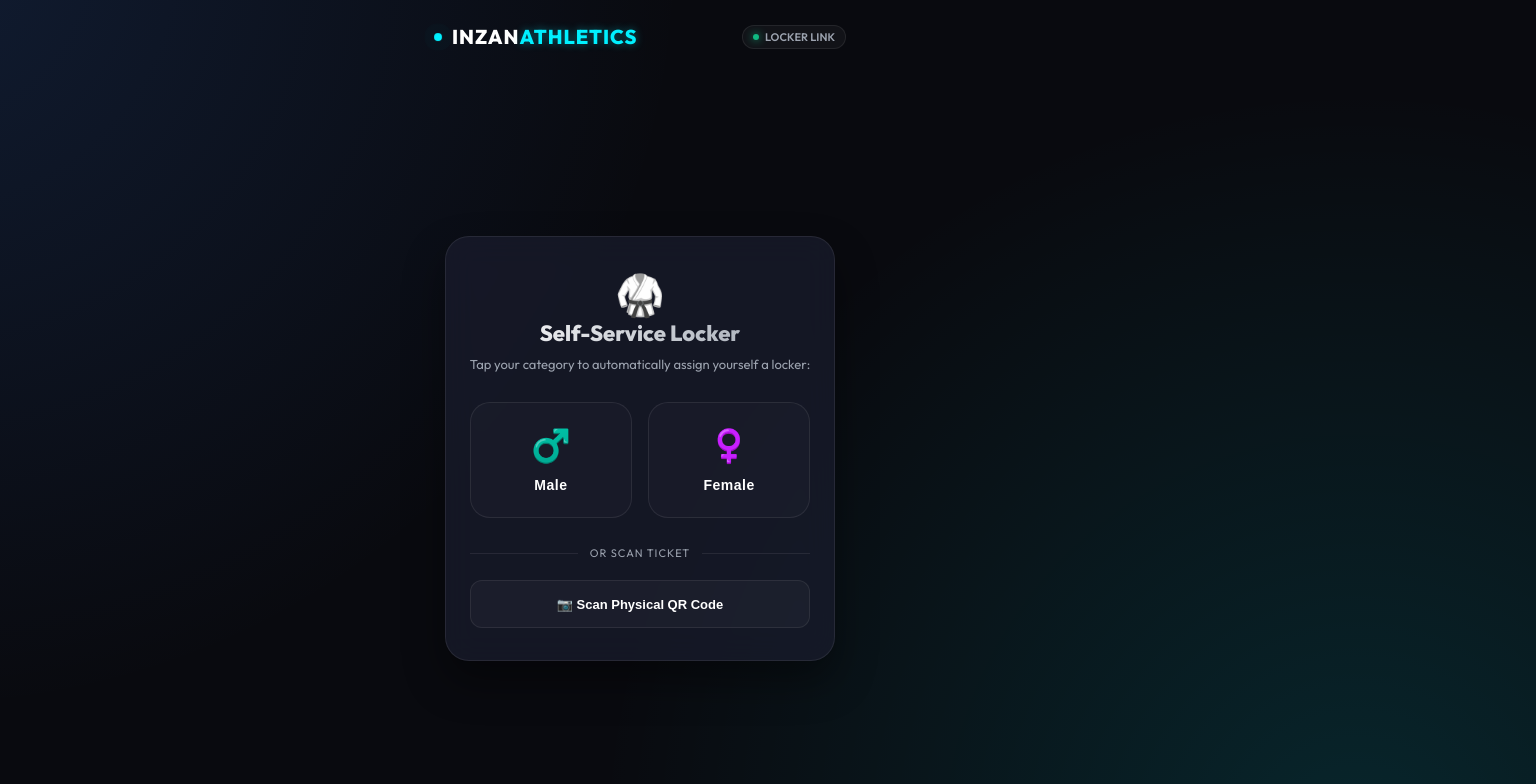
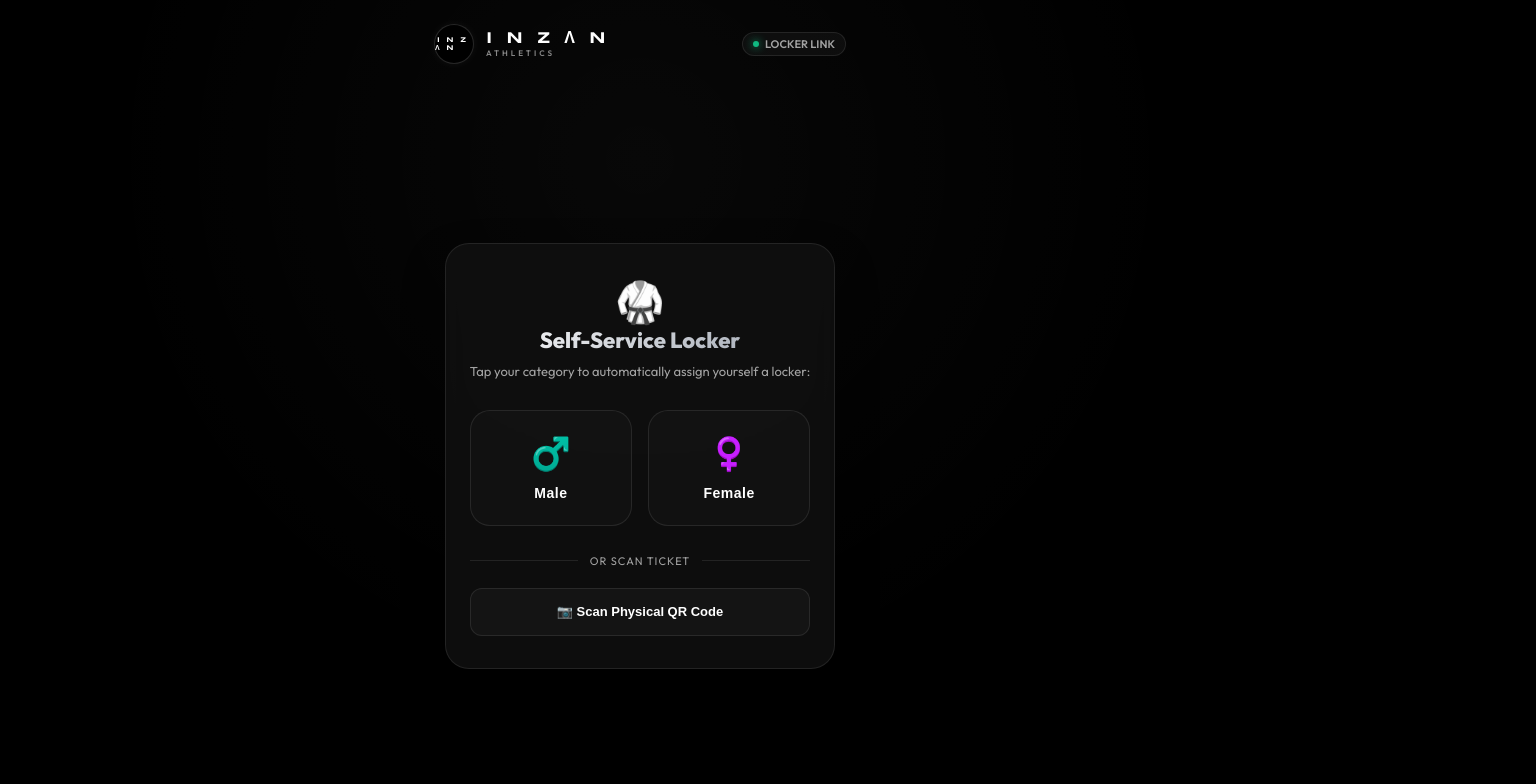
Before and after one commit to michaelmagdy15/inzanlockerbootstrap, a website: page public/index.html in a window 1280 px wide. Shown: the top 784 px of the page, 1536 px wide, since content can reach past the window. Drawn offline with nearby package versions, Linux system fonts and the light colour scheme.

Commit message:
Update PWA and reception branding to gym's black/white/grey theme and add Syncopate typography logo

```diff
--- a/public/index.html
+++ b/public/index.html
@@ -8,7 +8,7 @@
   <link rel="stylesheet" href="/style.css">
   <link rel="preconnect" href="https://fonts.googleapis.com">
   <link rel="preconnect" href="https://fonts.gstatic.com" crossorigin>
-  <link href="https://fonts.googleapis.com/css2?family=Outfit:wght@300;400;600;800&display=swap" rel="stylesheet">
+  <link href="https://fonts.googleapis.com/css2?family=Outfit:wght@300;400;600;800&family=Syncopate:wght@700&display=swap" rel="stylesheet">
   <meta name="apple-mobile-web-app-capable" content="yes">
   <meta name="apple-mobile-web-app-status-bar-style" content="black-translucent">
   <!-- Load HTML5 QR Code Scanner Library -->
@@ -19,8 +19,13 @@
     <!-- Header -->
     <header class="header">
       <div class="logo-container">
-        <div class="pulse-dot"></div>
-        <span class="logo-text">INZAN<span class="highlight">ATHLETICS</span></span>
+        <div class="gym-pfp">
+          <span class="pfp-text">I N Z Λ N</span>
+        </div>
+        <div class="brand-text-wrapper">
+          <span class="logo-text-primary">I N Z Λ N</span>
+          <span class="logo-text-sub">ATHLETICS</span>
+        </div>
       </div>
       <div class="system-status" id="system-status">
         <span class="status-indicator online"></span>
--- a/public/style.css
+++ b/public/style.css
@@ -1,15 +1,15 @@
 :root {
-  --bg-primary: #090a0f;
-  --bg-secondary: #141622;
-  --card-bg: rgba(26, 29, 46, 0.7);
-  --accent-cyan: #00f0ff;
-  --accent-blue: #3b82f6;
+  --bg-primary: #000000;
+  --bg-secondary: #0d0d0d;
+  --card-bg: rgba(18, 18, 18, 0.75);
+  --accent-cyan: #ffffff;
+  --accent-blue: #ffffff;
   --accent-green: #10b981;
   --accent-orange: #f59e0b;
   --accent-red: #ef4444;
   --text-primary: #ffffff;
-  --text-secondary: #9ca3af;
-  --border-color: rgba(255, 255, 255, 0.08);
+  --text-secondary: #a3a3a3;
+  --border-color: rgba(255, 255, 255, 0.09);
 }
 
 * {
@@ -31,16 +31,15 @@ body {
   padding: 16px;
 }
 
-/* Background Gradients */
+/* Background Gradients - Ultra premium matte black theme */
 body::before {
   content: '';
   position: absolute;
-  top: -20%;
-  left: -20%;
-  width: 140%;
-  height: 140%;
-  background: radial-gradient(circle at 10% 10%, rgba(59, 130, 246, 0.15) 0%, transparent 40%),
-              radial-gradient(circle at 90% 90%, rgba(0, 240, 255, 0.12) 0%, transparent 40%);
+  top: 0;
+  left: 0;
+  width: 100%;
+  height: 100%;
+  background: radial-gradient(circle at 50% 20%, rgba(255, 255, 255, 0.03) 0%, transparent 60%);
   z-index: -1;
   pointer-events: none;
 }
@@ -64,27 +63,51 @@ body::before {
 .logo-container {
   display: flex;
   align-items: center;
-  gap: 10px;
-}
-
-.pulse-dot {
-  width: 8px;
-  height: 8px;
-  background-color: var(--accent-cyan);
+  gap: 12px;
+}
+
+.gym-pfp {
+  width: 40px;
+  height: 40px;
   border-radius: 50%;
-  box-shadow: 0 0 12px var(--accent-cyan);
-  animation: pulse 2s infinite;
-}
-
-.logo-text {
-  font-weight: 800;
-  font-size: 20px;
-  letter-spacing: 1px;
-}
-
-.highlight {
-  color: var(--accent-cyan);
-  text-shadow: 0 0 8px rgba(0, 240, 255, 0.4);
+  border: 1px solid rgba(255, 255, 255, 0.15);
+  background: #000000;
+  display: flex;
+  align-items: center;
+  justify-content: center;
+  box-shadow: 0 0 10px rgba(255, 255, 255, 0.05);
+}
+
+.pfp-text {
+  font-family: 'Syncopate', sans-serif;
+  font-size: 7px;
+  font-weight: 700;
+  color: #ffffff;
+  letter-spacing: 2px;
+  text-indent: 2px;
+}
+
+.brand-text-wrapper {
+  display: flex;
+  flex-direction: column;
+  line-height: 1.1;
+}
+
+.logo-text-primary {
+  font-family: 'Syncopate', sans-serif;
+  font-size: 16px;
+  font-weight: 700;
+  color: #ffffff;
+  letter-spacing: 4px;
+}
+
+.logo-text-sub {
+  font-family: 'Outfit', sans-serif;
+  font-size: 8px;
+  font-weight: 600;
+  color: #888888;
+  letter-spacing: 3px;
+  margin-top: 1px;
 }
 
 .system-status {
@@ -281,18 +304,18 @@ body::before {
 .unlock-btn {
   width: 100%;
   height: 60px;
-  background: linear-gradient(135deg, var(--accent-blue) 0%, #1d4ed8 100%);
-  color: #ffffff;
-  border: none;
+  background: #ffffff;
+  color: #000000;
+  border: 1px solid rgba(255, 255, 255, 0.15);
   border-radius: 16px;
   font-size: 15px;
-  font-weight: 600;
+  font-weight: 700;
   cursor: pointer;
   display: flex;
   align-items: center;
   justify-content: center;
   gap: 12px;
-  box-shadow: 0 4px 20px rgba(59, 130, 246, 0.3);
+  box-shadow: 0 4px 20px rgba(255, 255, 255, 0.1);
   position: relative;
   overflow: hidden;
   transition: all 0.2s ease;
@@ -300,7 +323,8 @@ body::before {
 
 .unlock-btn:hover:not(:disabled) {
   transform: translateY(-2px);
-  box-shadow: 0 6px 24px rgba(59, 130, 246, 0.4);
+  background: #f3f4f6;
+  box-shadow: 0 6px 24px rgba(255, 255, 255, 0.15);
 }
 
 .unlock-btn:active:not(:disabled) {
@@ -308,8 +332,9 @@ body::before {
 }
 
 .unlock-btn:disabled {
-  background: #374151;
-  color: var(--text-secondary);
+  background: #121212;
+  color: #555555;
+  border: 1px solid rgba(255, 255, 255, 0.05);
   box-shadow: none;
   cursor: not-allowed;
 }
@@ -455,8 +480,8 @@ body::before {
 .submit-btn {
   padding: 0 16px;
   height: 44px;
-  background: var(--accent-blue);
-  color: #ffffff;
+  background: #ffffff;
+  color: #000000;
   border: none;
   border-radius: 8px;
   font-weight: 600;
@@ -466,7 +491,7 @@ body::before {
 }
 
 .submit-btn:hover {
-  background: #2563eb;
+  background: #e5e7eb;
 }
 
 /* Toast System styling */
@@ -520,15 +545,15 @@ body::before {
 @keyframes pulse {
   0% {
     transform: scale(0.95);
-    box-shadow: 0 0 0 0 rgba(0, 240, 255, 0.4);
+    box-shadow: 0 0 0 0 rgba(255, 255, 255, 0.4);
   }
   70% {
     transform: scale(1);
-    box-shadow: 0 0 0 10px rgba(0, 240, 255, 0);
+    box-shadow: 0 0 0 10px rgba(255, 255, 255, 0);
   }
   100% {
     transform: scale(0.95);
-    box-shadow: 0 0 0 0 rgba(0, 240, 255, 0);
+    box-shadow: 0 0 0 0 rgba(255, 255, 255, 0);
   }
 }
 
@@ -867,13 +892,13 @@ body::before {
 }
 
 .grid-action-btn.assign {
-  background: var(--accent-cyan);
+  background: #ffffff;
   color: #000000;
 }
 
 .grid-action-btn.assign:hover {
-  background: #33f3ff;
-  box-shadow: 0 0 10px rgba(0, 240, 255, 0.2);
+  background: #f3f4f6;
+  box-shadow: 0 0 10px rgba(255, 255, 255, 0.1);
 }
 
 .grid-action-group {
@@ -1263,9 +1288,9 @@ body::before {
 }
 
 .settings-toggle-btn:hover {
-  background: rgba(0, 240, 255, 0.1);
-  border-color: var(--accent-cyan);
-  box-shadow: 0 0 10px rgba(0, 240, 255, 0.2);
+  background: rgba(255, 255, 255, 0.08);
+  border-color: #ffffff;
+  box-shadow: 0 0 10px rgba(255, 255, 255, 0.05);
 }
 
 .settings-modal-content {
@@ -1324,9 +1349,9 @@ body::before {
 
 .form-field input:focus {
   outline: none;
-  border-color: var(--accent-cyan);
-  box-shadow: 0 0 8px rgba(0, 240, 255, 0.15);
-  background: rgba(20, 22, 34, 0.95);
+  border-color: #ffffff;
+  box-shadow: 0 0 8px rgba(255, 255, 255, 0.15);
+  background: rgba(12, 12, 12, 0.95);
 }
 
 .form-divider {
@@ -1406,10 +1431,14 @@ body::before {
 
 /* Male Specific Button Style */
 .gender-btn.male:hover {
-  background: linear-gradient(135deg, rgba(59, 130, 246, 0.15) 0%, rgba(0, 240, 255, 0.05) 100%);
-  border-color: var(--accent-cyan);
-  box-shadow: 0 0 20px rgba(0, 240, 255, 0.25);
+  background: #ffffff;
+  border-color: #ffffff;
+  box-shadow: 0 0 20px rgba(255, 255, 255, 0.15);
   transform: translateY(-4px);
+}
+
+.gender-btn.male:hover .gender-label {
+  color: #000000;
 }
 
 .gender-btn.male:hover .gender-icon {
@@ -1418,10 +1447,14 @@ body::before {
 
 /* Female Specific Button Style */
 .gender-btn.female:hover {
-  background: linear-gradient(135deg, rgba(236, 72, 153, 0.15) 0%, rgba(244, 63, 94, 0.05) 100%);
-  border-color: #ec4899;
-  box-shadow: 0 0 20px rgba(236, 72, 153, 0.25);
+  background: #ffffff;
+  border-color: #ffffff;
+  box-shadow: 0 0 20px rgba(255, 255, 255, 0.15);
   transform: translateY(-4px);
+}
+
+.gender-btn.female:hover .gender-label {
+  color: #000000;
 }
 
 .gender-btn.female:hover .gender-icon {
```
Also changed, not shown: public/reception.html (+8 -3 lines), public/manifest.json.
